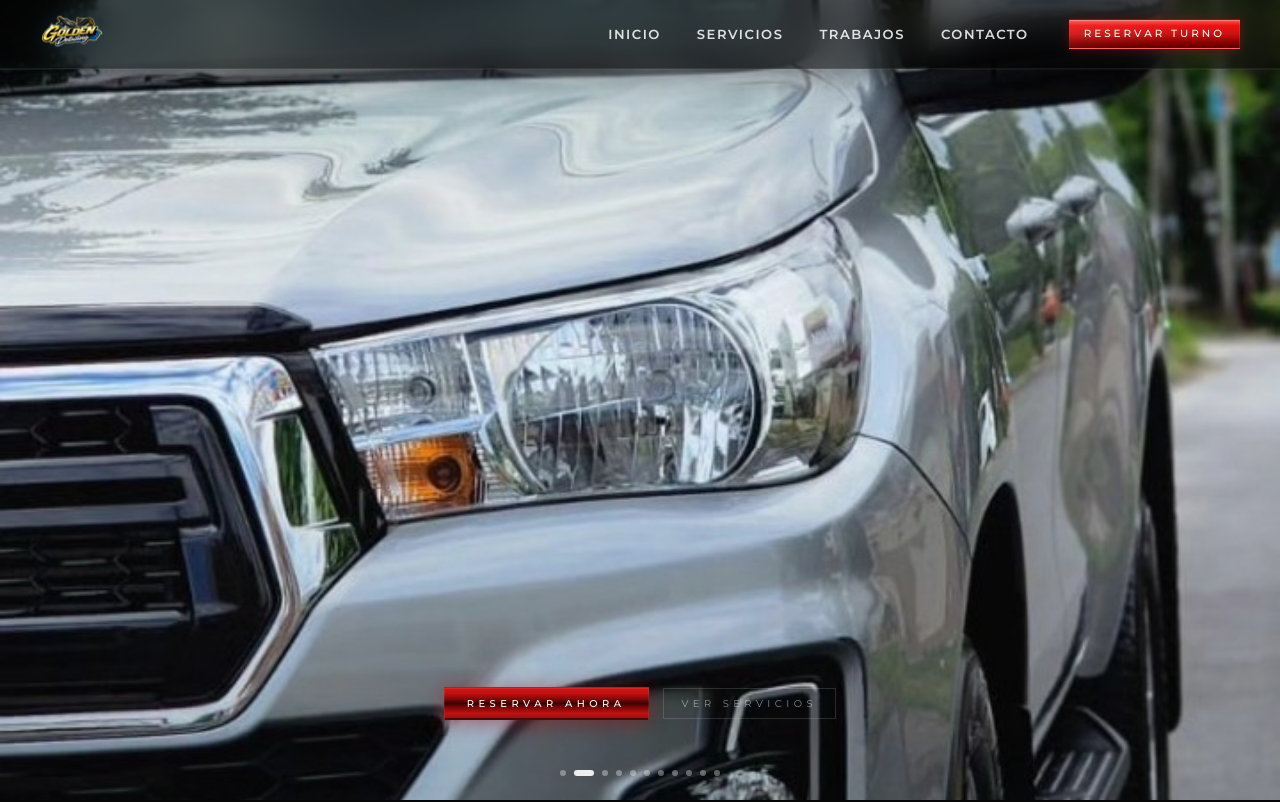
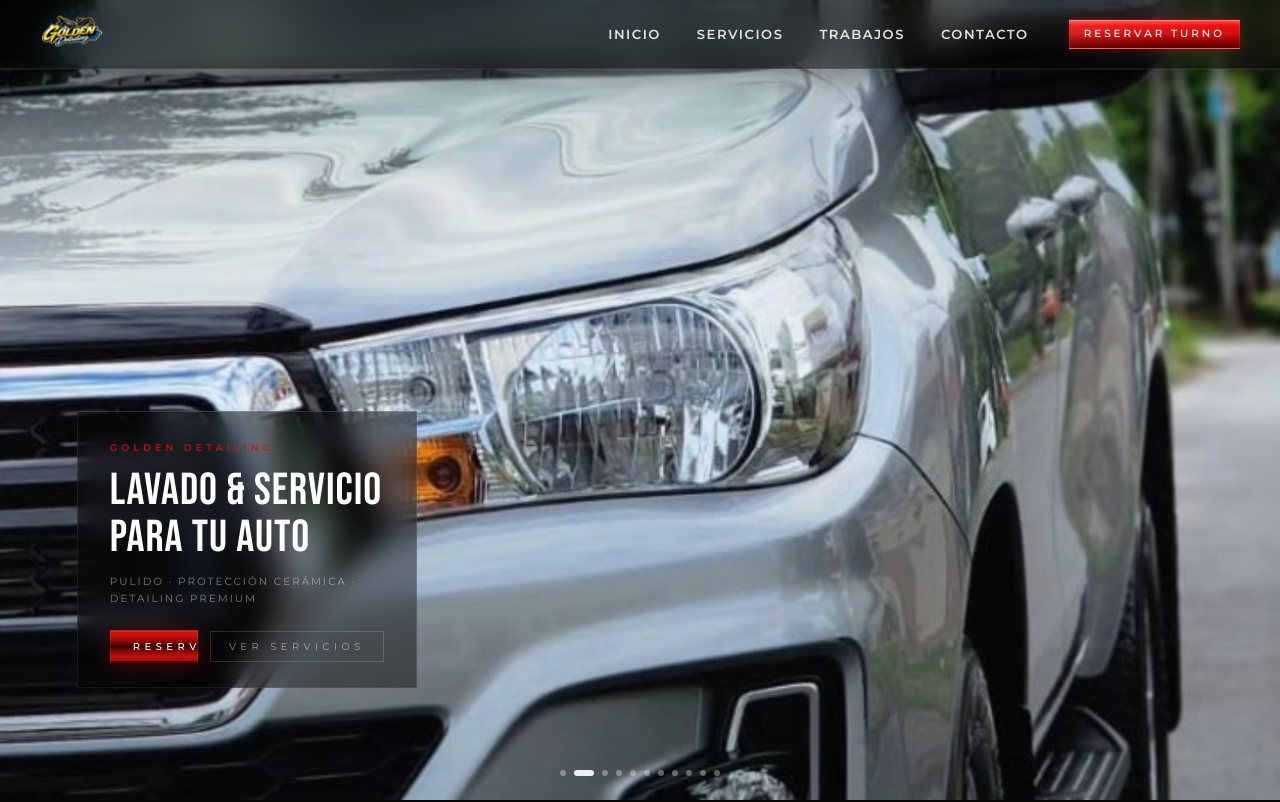
Before and after one commit to PACZKONATASHA/golden.detailing, a React (Vite) app: page / in a window 1280 px wide. Shown: the top 802 px of the page. Built offline with nearby package versions, Linux system fonts and the light colour scheme.

Commit message:
Hero: tarjeta glass con texto y botones sobre carrusel

```diff
--- a/src/components/Hero.css
+++ b/src/components/Hero.css
@@ -52,6 +52,62 @@
   white-space: nowrap;
   pointer-events: none;
   text-transform: uppercase;
+}
+
+/* =========================================
+   TARJETA HERO
+   ========================================= */
+.hero-card {
+  position: absolute;
+  bottom: 14%;
+  left: 6%;
+  z-index: 10;
+  background: rgba(0, 0, 0, 0.42);
+  backdrop-filter: blur(14px);
+  -webkit-backdrop-filter: blur(14px);
+  border: 1px solid rgba(255, 255, 255, 0.08);
+  border-top: 1px solid rgba(255, 255, 255, 0.16);
+  padding: 28px 32px 24px;
+  max-width: 340px;
+  text-align: left;
+}
+
+.hero-card-tag {
+  display: block;
+  font-family: 'Montserrat', sans-serif;
+  font-size: 0.6rem;
+  font-weight: 600;
+  letter-spacing: 4px;
+  text-transform: uppercase;
+  color: rgba(204, 18, 18, 0.9);
+  margin-bottom: 10px;
+}
+
+.hero-card-title {
+  font-family: 'Bebas Neue', sans-serif;
+  font-size: clamp(2rem, 4vw, 2.8rem);
+  line-height: 1.05;
+  color: #fff;
+  margin: 0 0 12px 0;
+  letter-spacing: 1px;
+}
+
+.hero-card-desc {
+  font-family: 'Montserrat', sans-serif;
+  font-size: 0.65rem;
+  font-weight: 400;
+  letter-spacing: 2px;
+  color: rgba(255, 255, 255, 0.45);
+  margin: 0 0 22px 0;
+  text-transform: uppercase;
+}
+
+.hero-card-actions {
+  display: flex;
+  gap: 12px;
+  flex-wrap: nowrap;
+  align-items: center;
+  justify-content: flex-start;
 }
 
 /* Puntos indicadores del carrusel */
--- a/src/components/Hero.jsx
+++ b/src/components/Hero.jsx
@@ -104,15 +104,20 @@ const Hero = () => {
         </AnimatePresence>
       </motion.header>
 
-      {/* ===== BOTONES ===== */}
+      {/* ===== TARJETA DE TEXTO ===== */}
       <motion.div
-        className="hero-actions"
-        initial={{ opacity: 0, y: 20 }}
+        className="hero-card"
+        initial={{ opacity: 0, y: 30 }}
         animate={{ opacity: 1, y: 0 }}
-        transition={{ duration: 0.8, delay: 0.9 }}
+        transition={{ duration: 1, delay: 0.6 }}
       >
-        <a href="#contact" className="btn-primary">Reservar ahora</a>
-        <a href="#services" className="btn-ghost">Ver servicios</a>
+        <span className="hero-card-tag">Golden Detailing</span>
+        <h1 className="hero-card-title">Lavado &amp; Servicio<br />para tu auto</h1>
+        <p className="hero-card-desc">Pulido · Protección cerámica · Detailing premium</p>
+        <div className="hero-card-actions">
+          <a href="#contact" className="btn-primary">Reservar ahora</a>
+          <a href="#services" className="btn-ghost">Ver servicios</a>
+        </div>
       </motion.div>
 
       {/* ===== PUNTOS INDICADORES ===== */}
```
